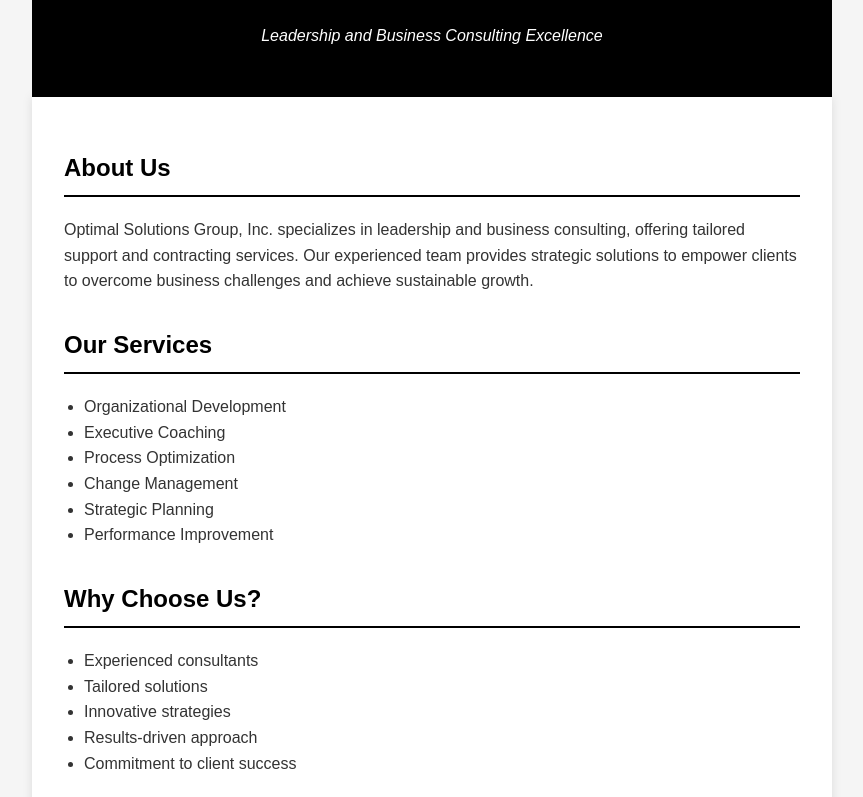
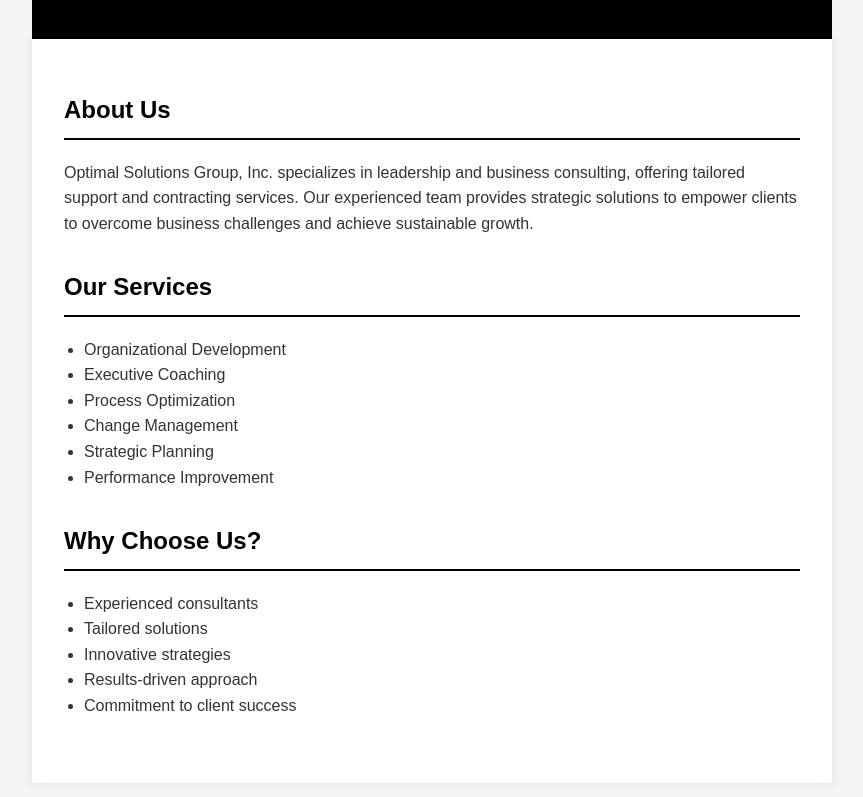
Before and after one commit to gmarkley-VI/osginc, a plain HTML site: page index.html in a window 1280 px wide. Shown: the part 136-933 px from the top of the page, without its empty margins (208-1071 px from the left). Drawn offline with Linux system fonts and the light colour scheme.

Commit message:
Update index.html
Removed tag lin in top banner.

```diff
--- a/index.html
+++ b/index.html
@@ -61,7 +61,6 @@
 <body>
     <header>
         <img src="logo.png" alt="Optimal Solutions Group Logo" class="logo">
-        <p class="tagline">Leadership and Business Consulting Excellence</p>
     </header>
 
     <main>
```
